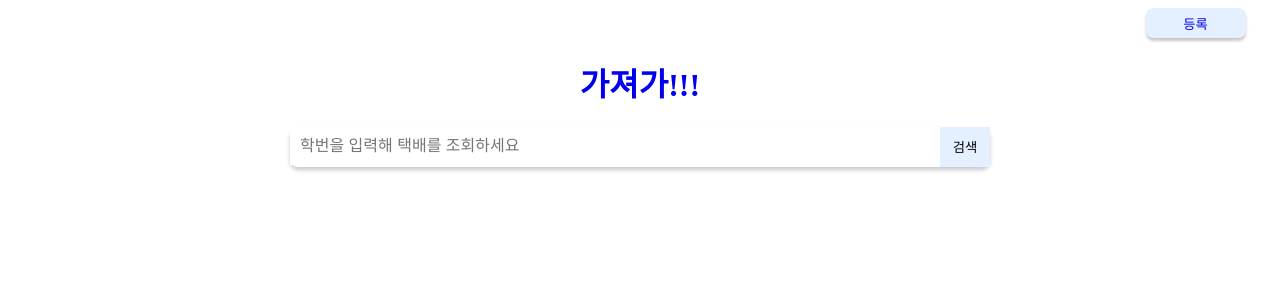
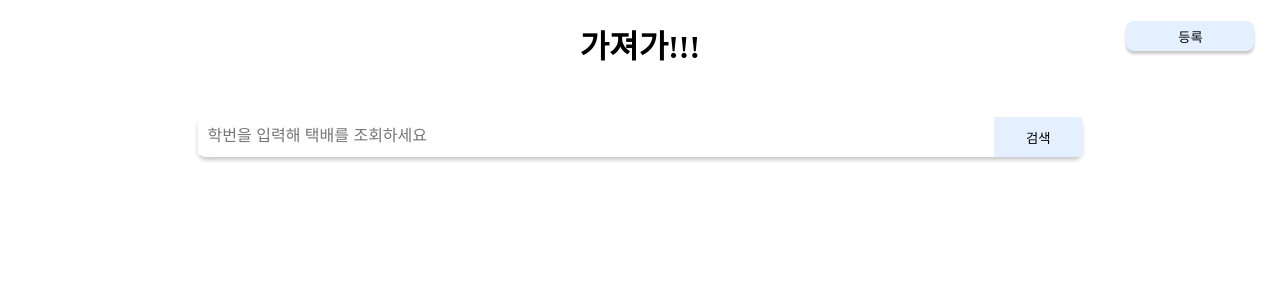
Before and after one commit to gimhanul/GajyeoGa, a Flask app: template app/templates/index.html in a window 1280 px wide. Shown: the top 300 px of the page. Run offline with Flask 2, Linux system fonts and the light colour scheme; the template is opened without the code that fills it, so the values that code supplies are empty; some libraries are stand-ins or nearby versions.

Commit message:
Docs: 반응형

```diff
--- a/app/static/css/index.css
+++ b/app/static/css/index.css
@@ -1,9 +1,10 @@
 h1 {
     text-align: center;
+    margin-bottom: 50px;
 }
 a {
+    color: black;
     text-decoration: none;
-    text-align: right;
 }
 button {
     border: 0;
@@ -15,10 +16,10 @@
 }
 .btn2{
     color: rgb(0, 0, 0);
-    width: 100px;
+    width: 10%;
     height: 30px;
-    position:relative;
-    right: -90%;
+    position:absolute;
+    right: 2%;
     background-position: left;
     background-size: 200%;
     background-color: #E4F0FF;
@@ -31,7 +32,7 @@
 .search {
     text-align: center;
     height: 40px;
-    width: 700px;
+    width: 70%;
     box-shadow: 0px 3px 4px rgb(201, 201, 201);
     background: #ffffff;
     border-radius: 8px;
@@ -40,7 +41,7 @@
     margin: 15px;
 }
 .btn{
-        width: 50px;
+    width: 10%;
     height: 100%;
     border: 0px;
     background: #E4F0FF;
@@ -50,7 +51,7 @@
 }
 #search {
     font-size: 16px;
-    width: 325px;
+    width: 70%;
     padding: 10px;
     border: 0px;
     outline: none;
@@ -61,9 +62,9 @@
     text-align: justify;
     list-style: none;
     padding: 5px 0px 5px 5px;
-    margin-bottom: 5px;
+    margin-bottom: 10px;
     border-bottom: 1px solid #efefef;
-    width: 1400px;
+    width: 88%;
     height: auto;
     background-color: #F4F8FF;
     border-radius: 20px;
@@ -86,8 +87,6 @@
     -webkit-appearance: none;
     -moz-appearance: none;
     appearance: none;
-
-
 }
 .btn3{
     width: 50px;
@@ -102,3 +101,9 @@
 .day{
     text-align: right;
 }
+#searchBox {
+
+}
+.list {
+    margin-top: 50px;
+}
--- a/app/templates/index.html
+++ b/app/templates/index.html
@@ -19,6 +19,7 @@
     </div>
 
     {% if search == '' %}
+    <div id="sortBox">
         <select id="sort" name="sort">
             <option value="time">시간순</option>
             <option value="studentNumber">학번순</option>
@@ -28,7 +29,9 @@
             <img id="sortImage" src="">
         </button>
         <button class="btn3" onclick="javascript:moveUrl()">적용</button>
+    </div>
     {% endif %}
+
     </center>
     <div class="list">
     <ul>
```
Lines whose indentation alone changed are shown as unchanged.
